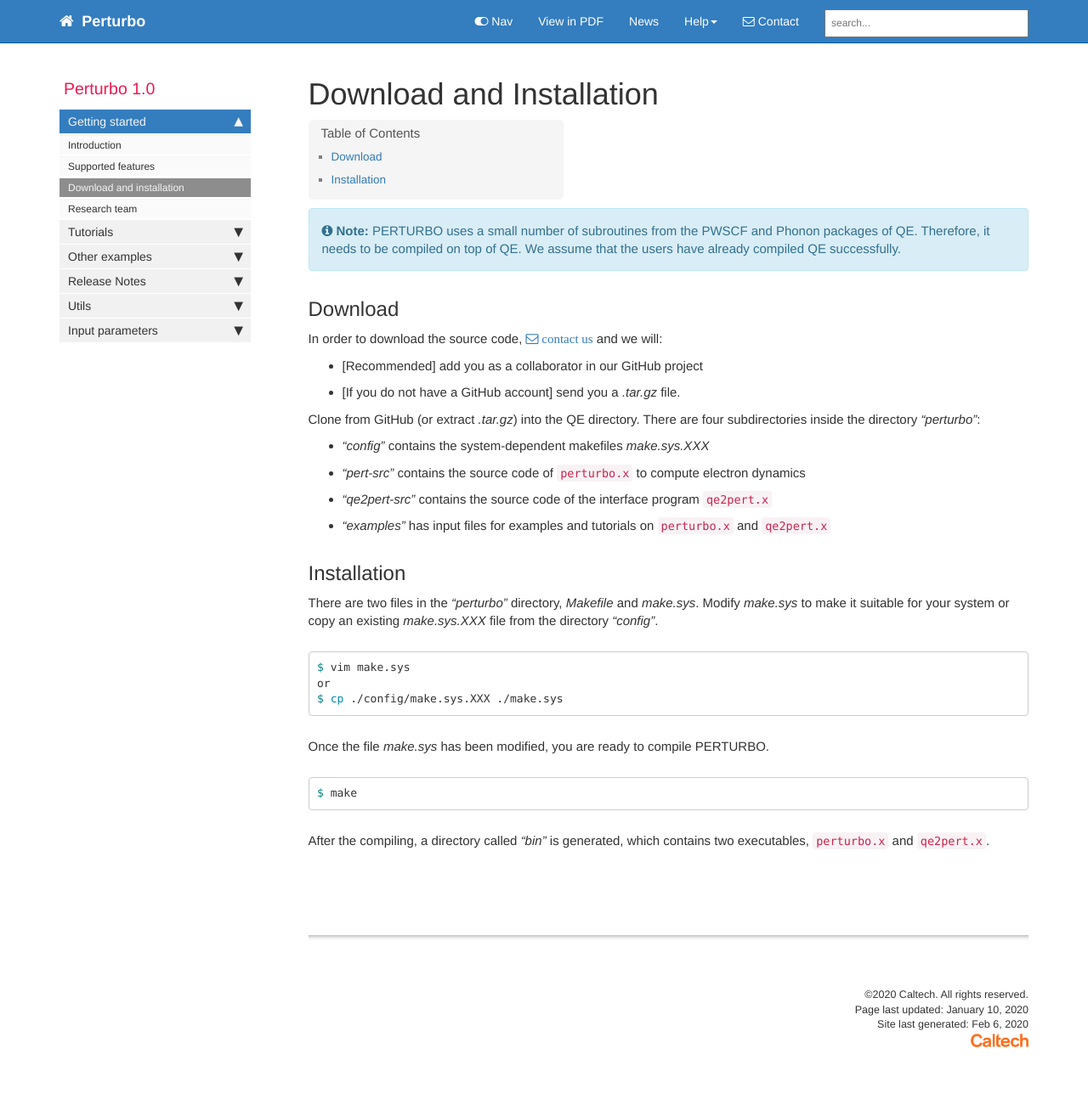
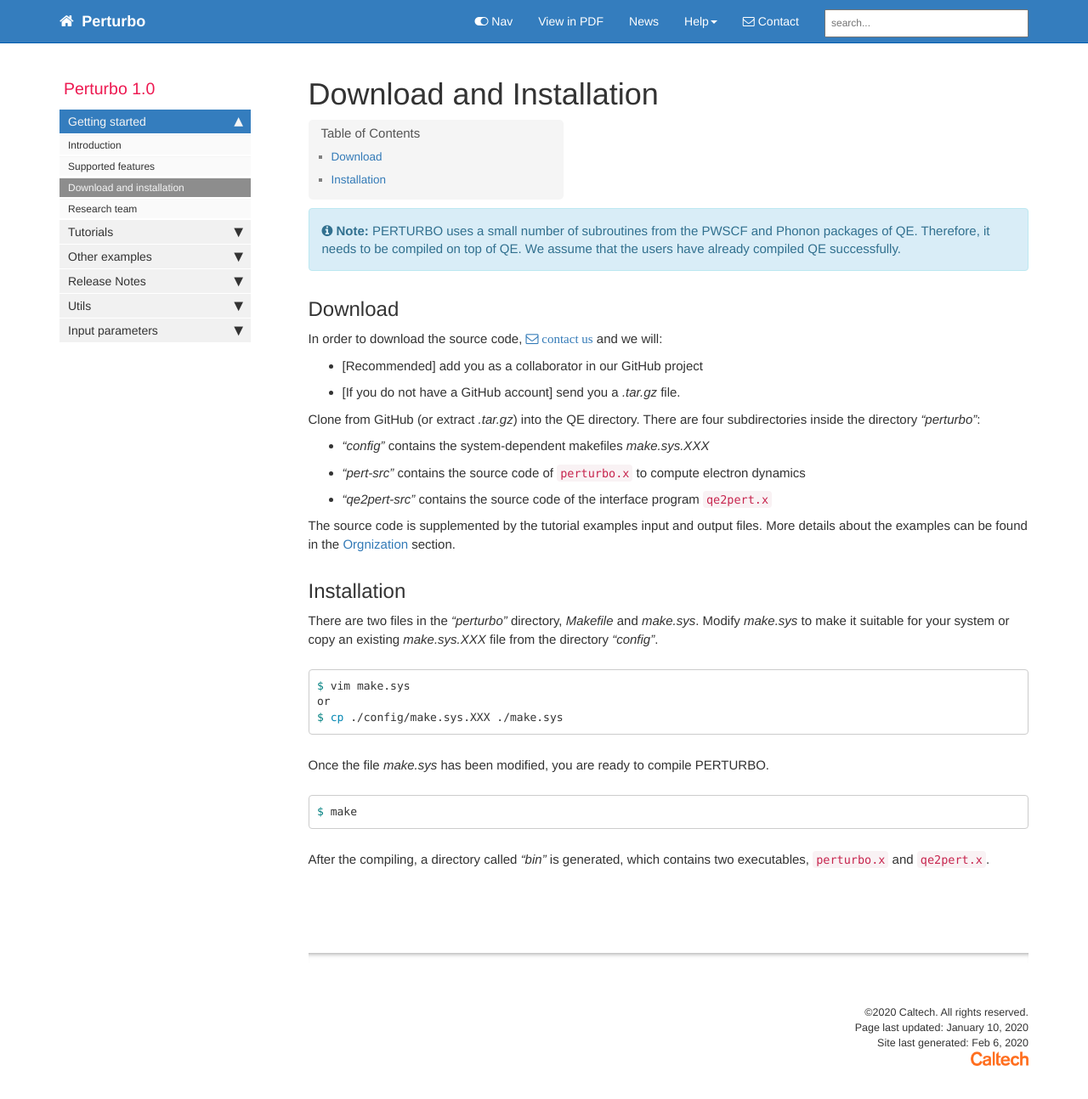
Before and after one commit to zhengMDcode/perturbo-code.github.io, a Jekyll site: the page built from pages/mydoc/mydoc_installation.md, in a window 1280 px wide and 1316 px high. Shown: the top 1294 px of the window at 85% size. Built offline with Jekyll 4.4.1, drawn with Linux system fonts in a browser that asks for light colours; comment, search, counter and statistics services are not loaded.

Commit message:
Download and installation update

```diff
--- a/pages/mydoc/mydoc_installation.md
+++ b/pages/mydoc/mydoc_installation.md
@@ -44,7 +44,12 @@ There are four subdirectories inside the directory _"perturbo"_:
 * _"config"_ contains the system-dependent makefiles _make.sys.XXX_
 * _"pert-src"_ contains the source code of `perturbo.x` to compute electron dynamics
 * _"qe2pert-src"_ contains the source code of the interface program `qe2pert.x`
+
+<!--
 * _"examples"_ has input files for examples and tutorials on `perturbo.x` and `qe2pert.x`
+-->
+
+The source code is supplemented by the tutorial examples input and output files. More details about the examples can be found in the [Orgnization](mydoc_org.html) section.
 
 ## Installation
 There are two files in the _"perturbo"_ directory, _Makefile_ and _make.sys_. Modify _make.sys_ to make it suitable for your system or copy an existing _make.sys.XXX_ file from the directory _"config"_.
```
